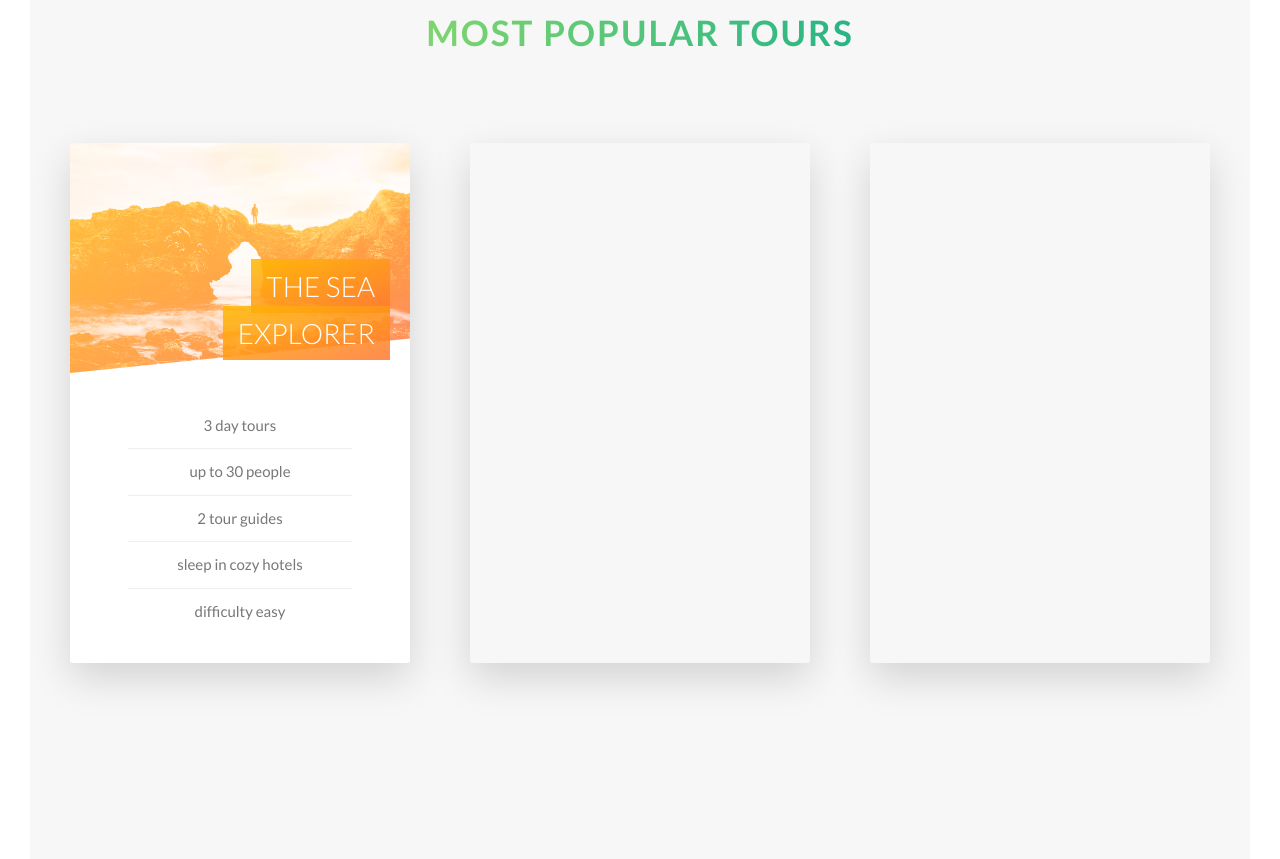
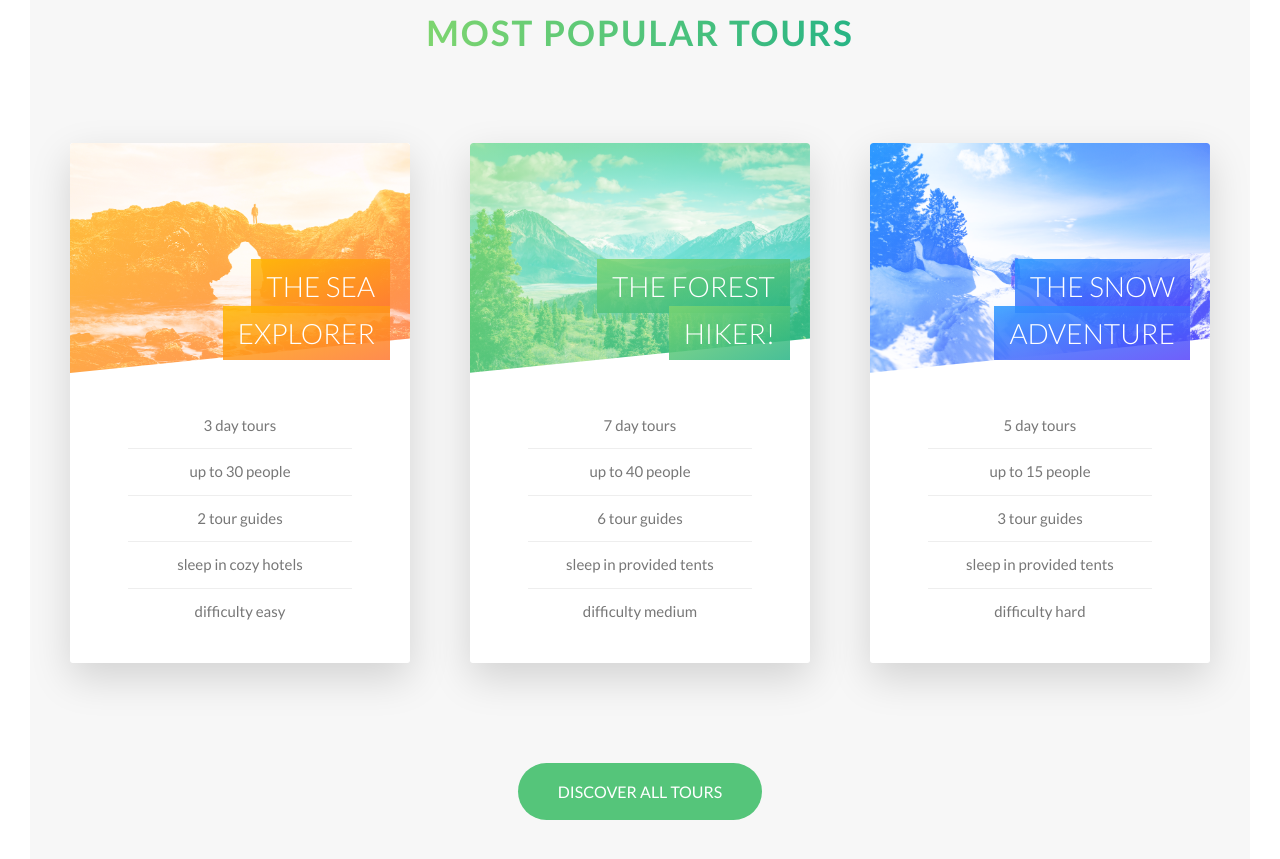
Before and after one commit to Nicelx/Html-Css-Collection, a website: page natours/index.html in a window 1280 px wide. Shown: the part 2274-3133 px from the top of the page. Drawn offline with Linux system fonts and the light colour scheme.

Commit message:
finish tours section

```diff
--- a/natours/index.html
+++ b/natours/index.html
@@ -139,19 +139,88 @@
 									</ul>
 								</div>
 							</div>
-							<div class="card__side card__side--back card__side--back-1">Back</div>
+							<div class="card__side card__side--back card__side--back-1">
+								<div class="card__cta">
+									<div class="card__price-box">
+										<p class="card__price-only">
+											Only
+										</p>
+										<p class="card__price-value">$297</p>
+									</div>
+									<a href="#" class="btn btn--white">Book now!</a>
+								</div>
+							</div>
 						</div>
 					</div>
 					<div class="col-1-of-3">
 						<div class="card">
-							<div class="card__side"></div>
+							<div class="card__side card__side--front">
+								<div class="card__picture card__picture--2">&nbsp;</div>
+								<h4 class="card__heading">
+									<span class="card__heading-span card__heading-span--2">
+										The forest hiker!
+									</span>
+								</h4>
+								<div class="card__details">
+									<ul>
+										<li>7 day tours</li>
+										<li>up to 40 people</li>
+										<li>6 tour guides</li>
+										<li>sleep in provided tents</li>
+										<li>difficulty medium</li>
+									</ul>
+								</div>
+							</div>
+							<div class="card__side card__side--back card__side--back-2">
+								<div class="card__cta">
+									<div class="card__price-box">
+										<p class="card__price-only">
+											Only
+										</p>
+										<p class="card__price-value">$432</p>
+									</div>
+									<a href="#" class="btn btn--white">Book now!</a>
+								</div>
+							</div>
 						</div>
 					</div>
 					<div class="col-1-of-3">
 						<div class="card">
-							<div class="card__side"></div>
-						</div>
+							<div class="card__side card__side--front">
+								<div class="card__picture card__picture--3">&nbsp;</div>
+								<h4 class="card__heading">
+									<span class="card__heading-span card__heading-span--3">
+										The snow adventure
+									</span>
+								</h4>
+								<div class="card__details">
+									<ul>
+										<li>5 day tours</li>
+										<li>up to 15 people</li>
+										<li>3 tour guides</li>
+										<li>sleep in provided tents</li>
+										<li>difficulty hard</li>
+									</ul>
+								</div>
+							</div>
+							<div class="card__side card__side--back card__side--back-3">
+								<div class="card__cta">
+									<div class="card__price-box">
+										<p class="card__price-only">
+											Only
+										</p>
+										<p class="card__price-value">$544</p>
+									</div>
+									<a href="#" class="btn btn--white">Book now!</a>
+								</div>
+							</div>
+							</div>
 					</div>
+				</div>
+
+
+				<div class="u-center-text u-margin-top-huge">
+					<a href="#" class="btn btn--green">Discover all tours</a>
 				</div>
 			</section>
 		</main>
--- a/natours/sass/base/_utilities.scss
+++ b/natours/sass/base/_utilities.scss
@@ -10,3 +10,10 @@
 .u-margin-bottom-small {
 	margin-bottom: 1.5rem;
 }
+
+.u-margin-top-big {
+	margin-top: 8rem;
+}
+.u-margin-top-huge {
+	margin-top: 10rem;
+}
--- a/natours/sass/components/_button.scss
+++ b/natours/sass/components/_button.scss
@@ -29,6 +29,13 @@
 		color: $color-gray-dark;
 		&::after {
 			background-color: $color-white;
+		}
+	}
+	&--green {
+		background-color: $color-primary;
+		color: $color-white;
+		&::after {
+			background-color: $color-primary;
 		}
 	}
 
--- a/natours/sass/components/_card.scss
+++ b/natours/sass/components/_card.scss
@@ -29,6 +29,20 @@
 					$color-secondary-dark
 				);
 			}
+			&-2 {
+				background-image: linear-gradient(
+					to right bottom,
+					$color-primary-light,
+					$color-primary-dark
+				);
+			}
+			&-3 {
+				background-image: linear-gradient(
+					to right bottom,
+					$color-tertiary-light,
+					$color-tertiary-dark
+				);
+			}
 		}
 	}
 
@@ -46,6 +60,8 @@
 		background-blend-mode: screen;
 		-webkit-clip-path: polygon(0 0, 100% 0, 100% 85%, 0 100%);
 		clip-path: polygon(0 0, 100% 0, 100% 85%, 0 100%);
+		border-top-left-radius: 3px;
+		border-top-right-radius: 3px;
 
 		&--1 {
 			background-image: linear-gradient(
@@ -56,10 +72,20 @@
 				url(../img/nat-5.jpg);
 		}
 		&--2 {
-			background-image: url(../img/nat-5.jpg);
+			background-image: linear-gradient(
+					to right bottom,
+					$color-primary-light,
+					$color-primary-dark
+				),
+				url(../img/nat-6.jpg);
 		}
 		&--3 {
-			background-image: url(../img/nat-5.jpg);
+			background-image: linear-gradient(
+					to right bottom,
+					$color-tertiary-light,
+					$color-tertiary-dark
+				),
+				url(../img/nat-7.jpg);
 		}
 	}
 	&__heading {
@@ -84,6 +110,20 @@
 				rgba($color-secondary-dark, 0.85)
 			);
 		}
+		&--2 {
+			background-image: linear-gradient(
+				to right bottom,
+				rgba($color-primary-light, 0.85),
+				rgba($color-primary-dark, 0.85)
+			);
+		}
+		&--3 {
+			background-image: linear-gradient(
+				to right bottom,
+				rgba($color-tertiary-light, 0.85),
+				rgba($color-tertiary-dark, 0.85)
+			);
+		}
 	}
 	&__details {
 		padding: 3rem;
@@ -102,4 +142,25 @@
 			}
 		}
 	}
+	&__cta {
+		position: absolute;
+		top: 50%;
+		left: 50%;
+		transform: translate(-50%, -50%);
+		width: 90%;
+		text-align: center;
+	}
+	&__price-box {
+		text-align: center;
+		color: $color-white;
+		margin-bottom: 8rem;
+	}
+	&__price-only {
+		font-size: 1.4rem;
+		text-transform: uppercase;
+	}
+	&__price-value {
+		font-size: 6rem;
+		font-weight: 100;
+	}
 }
--- a/natours/sass/pages/_home.scss
+++ b/natours/sass/pages/_home.scss
@@ -22,6 +22,6 @@
 
 .section-tours {
 	background-color: $color-gray-light-1;
-	padding: 25rem 0 50rem 0;
+	padding: 25rem 0 15rem 0;
 	margin-top: -10rem;
 }
```
Also changed, not shown: natours/css/style.css.
